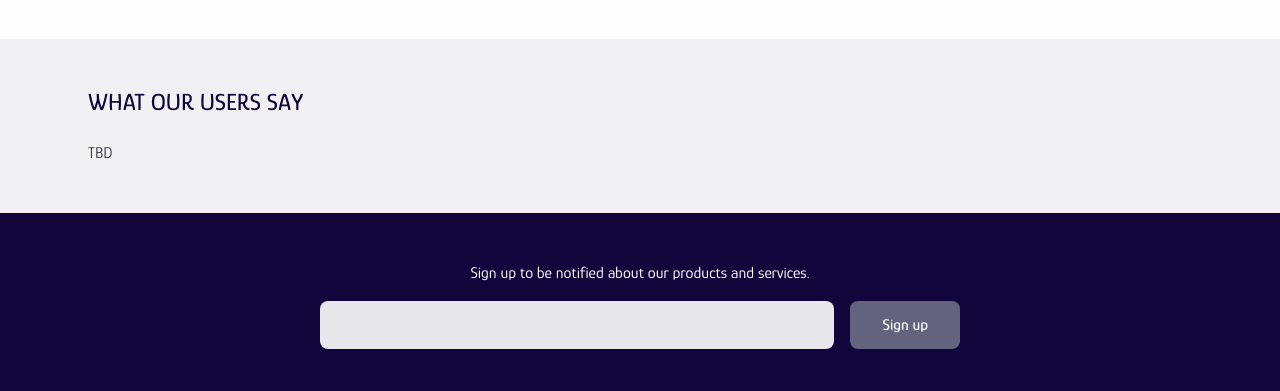
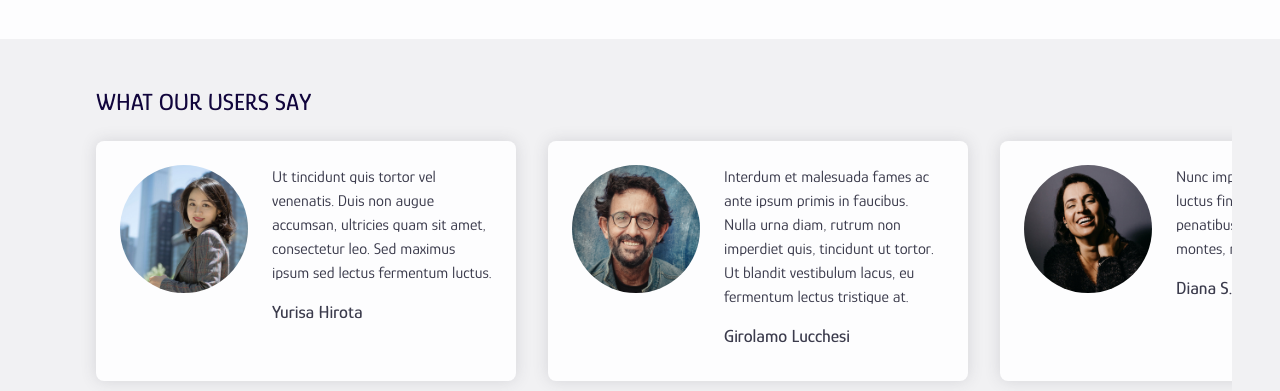
Before and after one commit to mranenko/geneviv, a website: page index.html in a window 1280 px wide. Shown: the part 828-1219 px from the top of the page. Drawn offline with Linux system fonts and the light colour scheme.

Commit message:
initial content for testimonials; updated favicon

```diff
--- a/assets/styles/components/_content.scss
+++ b/assets/styles/components/_content.scss
@@ -12,7 +12,8 @@
 .content {
   @include flex(column);
   margin: 0 auto;
-  max-width: 75rem;
+  max-width: #{min(75rem, calc(100vw - 2*var(--content-padding)))};
+  overflow-x: hidden;
   padding: var(--content-padding);
   width: 100%;
 }
--- a/assets/styles/components/_sections.scss
+++ b/assets/styles/components/_sections.scss
@@ -1,6 +1,15 @@
 /*
   section backgrounds
 */
+
+section.highlight {
+  background: linear-gradient(
+    135deg,
+    color(primary) 0,
+    color(accent) 100%
+  );
+  color: color(white);
+}
 
 section.neutral {
   @include background(color(neutral, 1), color(black));
@@ -55,3 +64,50 @@ section.sponsors {
     }
   }
 }
+
+
+/*
+  testimonials
+*/
+
+section.testimonials {
+  .avatar {
+    @include size(7rem);
+    border-radius: 50%;
+    margin: 0 auto;
+  }
+
+  .description {
+    @include flex(column, 1rem);
+  }
+
+  .testimonial {
+    @include background(color(white), color(black));
+    @include flex(column, 1.5rem);
+    @include size(12.5rem, 28rem);
+    border-radius: .5rem;
+    box-shadow: 0 0 1rem 0 rgba(color(black), .15);
+    padding: 1.5rem;
+  }
+
+  .testimonials {
+    @include flex(row, 1.5rem);
+  }
+}
+
+@media (min-width: 50rem) {
+  section.testimonials {
+    .avatar {
+      @include size(8rem);
+    }
+
+    .testimonial {
+    @include flex(row, 1.5rem);
+      @include size(26.25rem, 15rem);
+    }
+
+    .testimonials {
+      @include flex(row, 2rem);
+    }
+  }
+}
--- a/index.html
+++ b/index.html
@@ -81,10 +81,55 @@
     </section>
 
 
-    <section class="neutral">
+    <section class="testimonials neutral">
       <div class="content">
         <h2 class="subtitle">What Our Users Say</h2>
-        <p>TBD</p>
+        <ul class="testimonials">
+          <li class="testimonial">
+            <img alt="user avatar" class="avatar" src="assets/images/users/avatar1.jpg">
+            <div class="description">
+              <span>Ut tincidunt quis tortor vel venenatis. Duis non augue accumsan, ultricies quam sit amet, consectetur leo. Sed maximus
+              ipsum sed lectus fermentum luctus.</span>
+              <h3>Yurisa Hirota</h3>
+            </div>
+          </li>
+
+          <li class="testimonial">
+            <img alt="user avatar" class="avatar" src="assets/images/users/avatar2.jpg">
+            <div class="description">
+              <span>Interdum et malesuada fames ac ante ipsum primis in faucibus. Nulla urna diam, rutrum non imperdiet quis, tincidunt ut
+              tortor. Ut blandit vestibulum lacus, eu fermentum lectus tristique at.</span>
+              <h3>Girolamo Lucchesi</h3>
+            </div>
+          </li>
+
+          <li class="testimonial">
+            <img alt="user avatar" class="avatar" src="assets/images/users/avatar3.jpg">
+            <div class="description">
+              <span>Nunc imperdiet magna sit amet luctus finibus. Orci varius natoque penatibus et magnis dis parturient montes, nascetur
+              ridiculus mus.</span>
+              <h3>Diana S. Putnam</h3>
+            </div>
+          </li>
+
+          <li class="testimonial">
+            <img alt="user avatar" class="avatar" src="assets/images/users/avatar4.jpg">
+            <div class="description">
+              <span>Donec non nunc nec risus laoreet porta eget pellentesque purus. Donec placerat orci risus, vel varius sem suscipit id.
+              Suspendisse potenti.</span>
+              <h3>Lisanne Heeremans</h3>
+            </div>
+          </li>
+
+          <li class="testimonial">
+            <img alt="user avatar" class="avatar" src="assets/images/users/avatar5.jpg">
+            <div class="description">
+              <span>Sed convallis sit amet lectus eu mattis. Interdum et malesuada fames ac ante ipsum primis in faucibus. Suspendisse
+              consequat massa enim, vitae efficitur mi suscipit nec.</span>
+              <h3>Nick J. Guthrie</h3>
+            </div>
+          </li>
+        </ul>
       </div>
     </section>
   </main>
```
Also changed, not shown: app/index.html (+28 -0 lines), assets/images/users/avatar1.jpg (added), assets/images/users/avatar2.jpg (added), assets/images/users/avatar3.jpg (added), assets/images/users/avatar4.jpg (added), assets/images/users/avatar5.jpg (added), assets/styles/index.css, favicon.ico, 1 other file.
